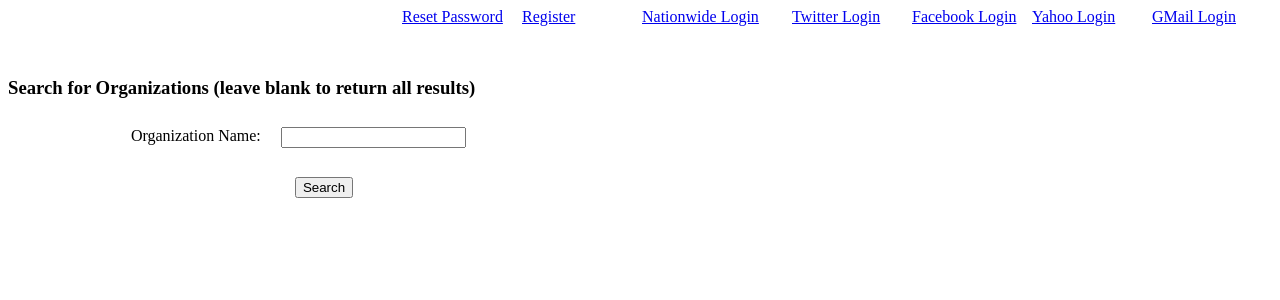
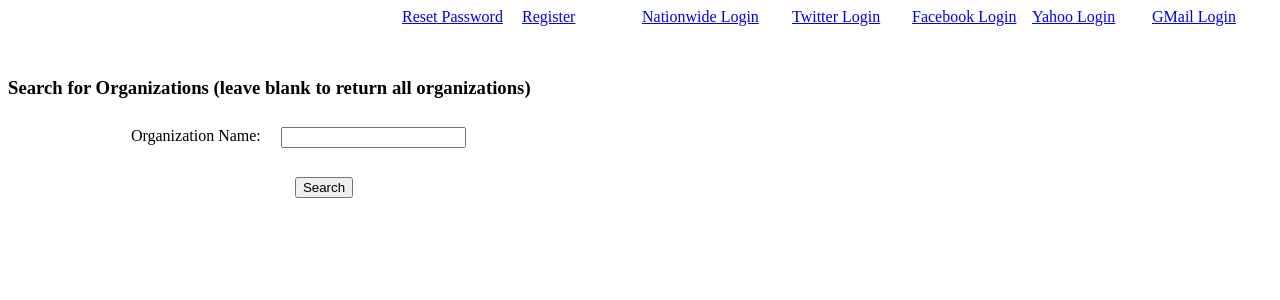
Before and after one commit to innovationhero/nationwidefinance, a Django app: template nationwidefinance/referrals/templates/search_organizations.html in a window 1280 px wide. Shown: the top 300 px of the page. Run offline with Django 3.2, Linux system fonts and the light colour scheme; the template is opened without the code that fills it, so the values that code supplies are empty; some libraries are stand-ins or nearby versions.

Commit message:
verbiage

```diff
--- a/nationwidefinance/referrals/templates/search_organizations.html
+++ b/nationwidefinance/referrals/templates/search_organizations.html
@@ -30,7 +30,7 @@
 <form method="post" name="frm_create_profile">
 	{%csrf_token%}
 	<div style="width:100%;height:50px;">
-		<h3>Search for Organizations (leave blank to return all results)</h3>
+		<h3>Search for Organizations (leave blank to return all organizations)</h3>
 	</div>
 	<div style="width:100%;height:50px;">
 		<div style="float:left;width:20%;text-align:right;text-align:right;">Organization Name:</div>
--- a/nationwidefinance/referrals/templates/search_referrers.html
+++ b/nationwidefinance/referrals/templates/search_referrers.html
@@ -31,7 +31,7 @@
 <form method="post" name="frm_create_profile">
 	{%csrf_token%}
 	<div style="width:100%;height:50px;">
-		<h3>Search for Referrers (leave blank to return all results)</h3>
+		<h3>Search for Referrers (leave blank to return all referrers)</h3>
 	</div>
 	<div style="width:100%;height:50px;">
 		<div style="float:left;width:20%;text-align:right;text-align:right;">First Name:</div>
```
